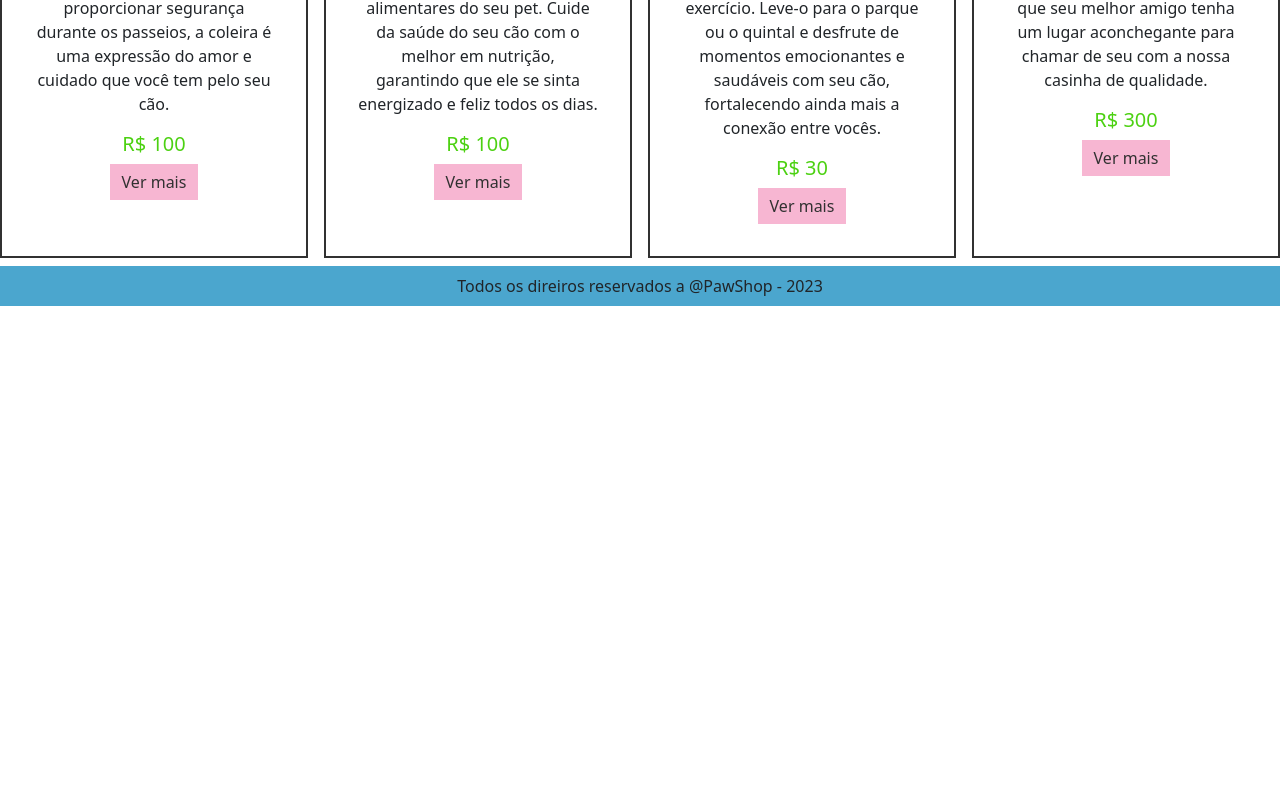
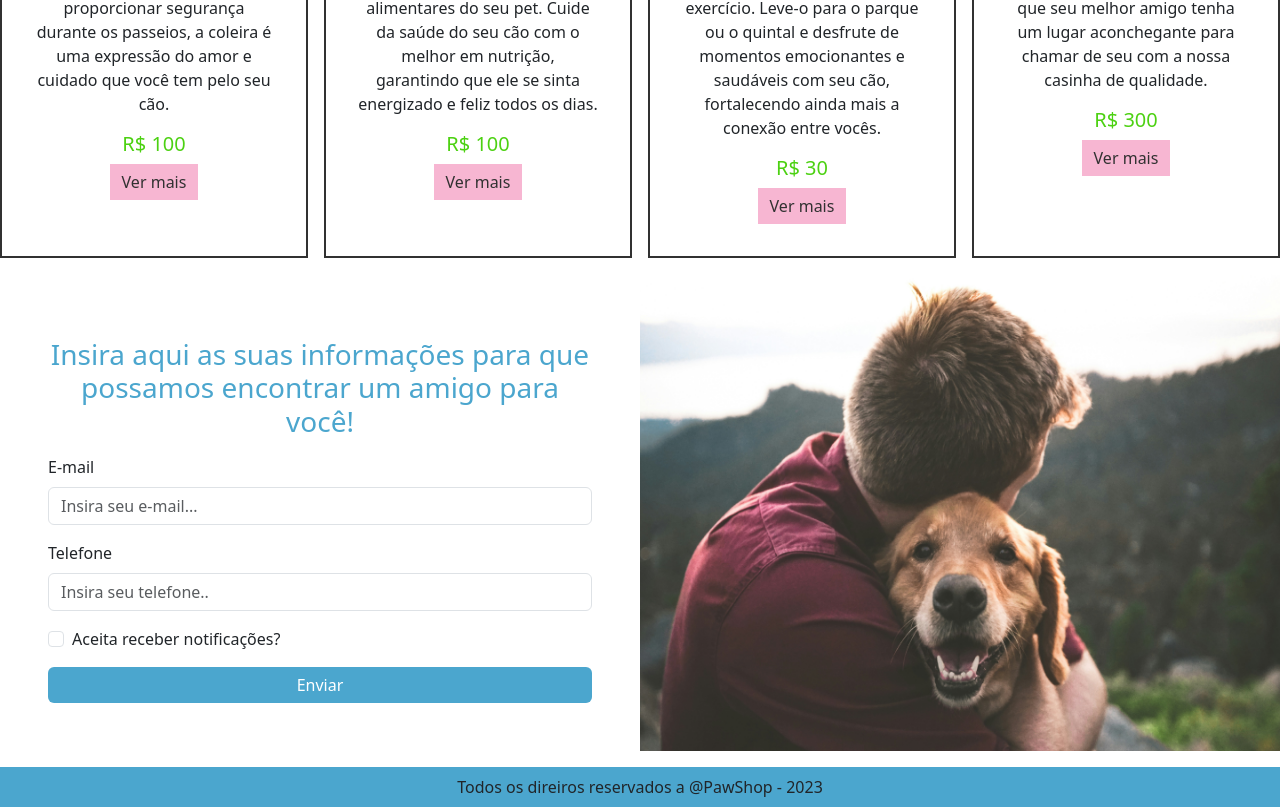
Before and after one commit to Miqcampos/pawShop, a plain HTML site: page index.html in a window 1280 px wide. Shown: the part 1710-2517 px from the top of the page. Before the commit the page ends 2016 px from the top, so only its background shows below. Drawn offline with nearby package versions, Linux system fonts and the light colour scheme.

Commit message:
pawShop
petshop

```diff
--- a/index.html
+++ b/index.html
@@ -141,6 +141,26 @@
                     </div>
                 </div>
             </section>
+
+            <section id="formSection" class="container-fluid mx-0 my-3 p-0 d-flex">
+              <form id="formulario" class="p-5 d-flex flex-column">
+                <h3 class="my-3 text-center" style="color: var(--azul);">Insira aqui as suas informações para que possamos encontrar um amigo para você!</h3>
+                <div class="mb-3">
+                  <label for="exampleInputEmail1" class="form-label">E-mail</label>
+                  <input type="email" class="form-control" id="exampleInputEmail1" aria-describedby="emailHelp" placeholder="Insira seu e-mail...">
+                </div>
+                <div class="mb-3">
+                  <label for="exampleInputPassword1" class="form-label">Telefone</label>
+                  <input type="tel" class="form-control" id="exampleInputPassword1" placeholder="Insira seu telefone..">
+                </div>
+                <div class="mb-3 form-check">
+                  <input type="checkbox" class="form-check-input" id="exampleCheck1">
+                  <label class="form-check-label" for="exampleCheck1">Aceita receber notificações?</label>
+                </div>
+                <button type="submit" class="btn btn-primary">Enviar</button>
+              </form>
+              <img src="images/imgBanner.png" alt="">
+            </section>
         </main>
 
         <footer class="text-center py-2"
--- a/styles/style.css
+++ b/styles/style.css
@@ -35,3 +35,22 @@ header, footer{
     background-color: var(--branco)!important;
     color: var(--rosa)!important;
 }
+
+#formulario, #formSection img{
+    width: 50%;
+    justify-content: space-around;
+}
+
+#formulario button{
+    background-color: var(--azul);
+    border: none;
+}
+
+#formulario button:hover{
+    background-color: #006e9d;
+}
+
+#formulario button:active{
+    background-color: var(--branco);
+    color: var(--azul);
+}
```
